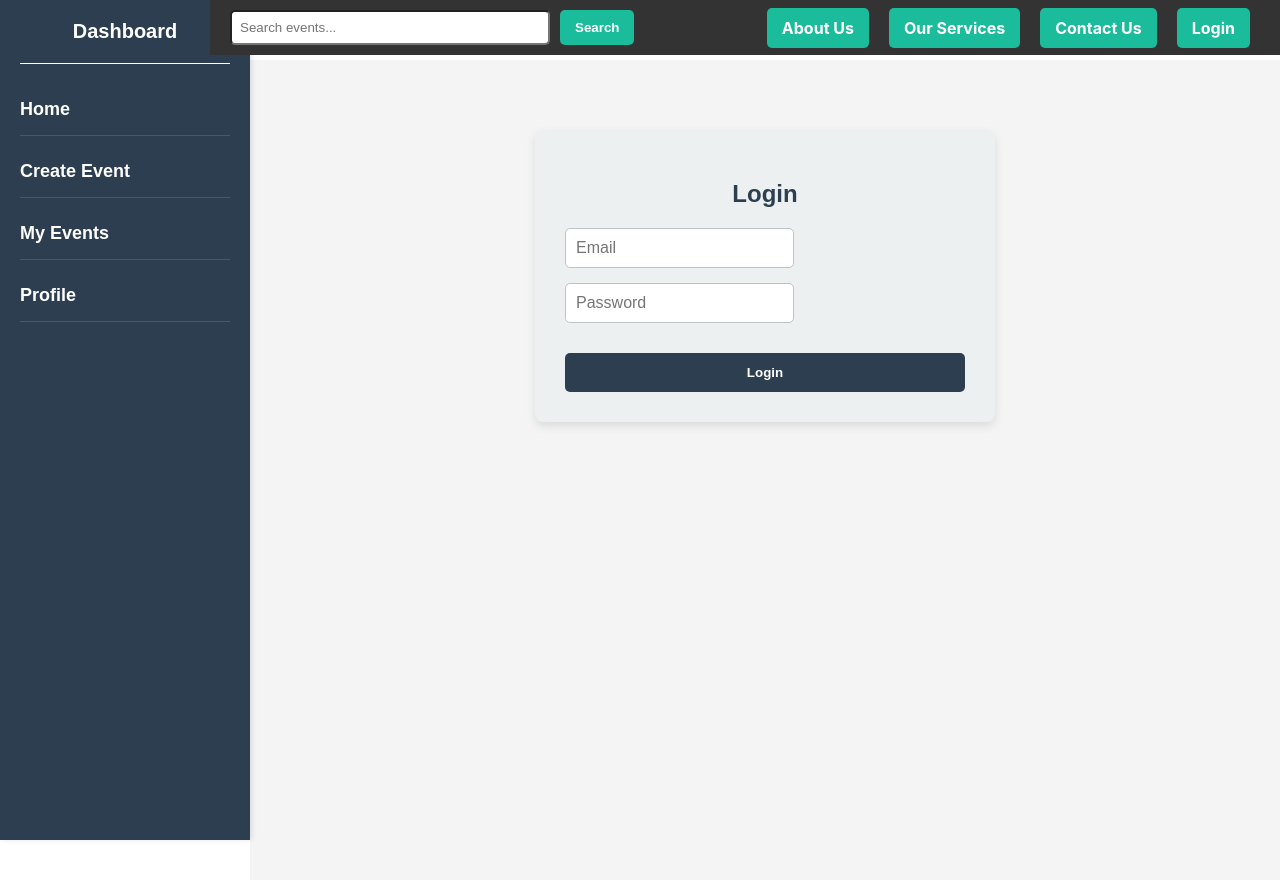
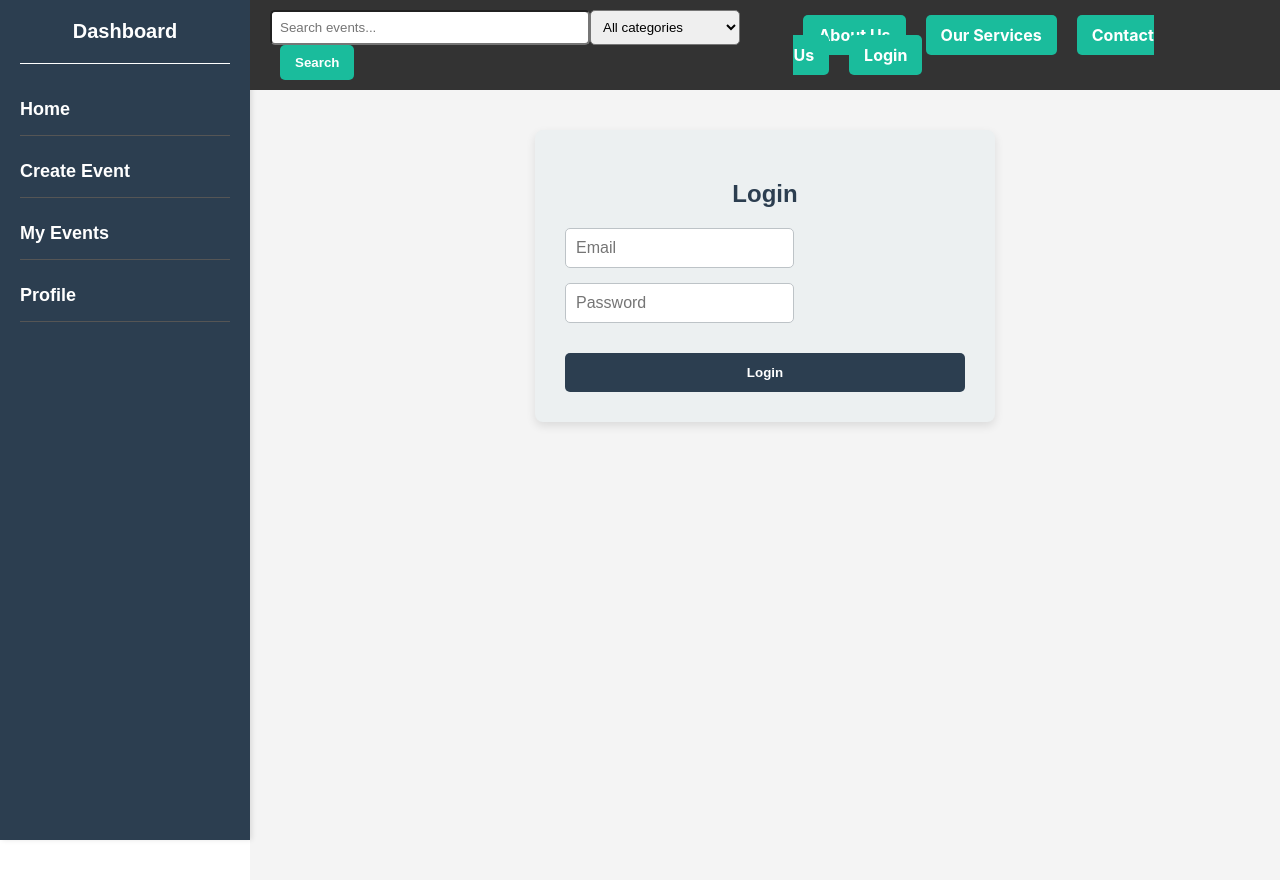
Before and after one commit to WalterSyd/EVENT-MGT-APP, a React (Create React App) app in the folder client/: page /login in a window 1280 px wide. Shown: the top 880 px of the page. Built offline with nearby package versions, Linux system fonts and the light colour scheme.

Commit message:
finetuned navbar styling

```diff
--- a/client/src/App.css
+++ b/client/src/App.css
@@ -7,7 +7,7 @@
 
 /* Main Content Area */
 .main-content {
-  margin-left: 250px; /* Space for the sidebar */
+  margin-left: 300px; /* Space for the sidebar */
   margin-top: 50px; /* Space for the navbar */
   padding: 20px; /* Padding for content */
   background-color: #f7f9fa; /* Light background for contrast */
--- a/client/src/components/Navbar.js
+++ b/client/src/components/Navbar.js
@@ -3,15 +3,25 @@ import axios from 'axios';
 import { Link } from 'react-router-dom'; // Import Link for routing
 
 
+
+
 const Navbar = () => {
   const [searchTerm, setSearchTerm] = useState('');
   const [searchResults, setSearchResults] = useState([]);
+  const [searchCategory, setSearchCategory] = useState('all');
   const [access_token, setAccessToken] = useState(localStorage.getItem('access_token') || '');
+
+
 
 
   const handleSearch = async () => {
     try {
-      const response = await axios.get(`/events?search=${searchTerm}`);
+      const response = await axios.get(`/api/events/search`, {
+        params: {
+          term: searchTerm,
+          category: searchCategory,
+        },
+      });
       setSearchResults(response.data);
       console.log('Search Results:', response.data);
     } catch (error) {
@@ -27,11 +37,15 @@ const Navbar = () => {
   };
 
 
+
+
   const handleLogout = () => {
     localStorage.removeItem('access_token');
     setAccessToken('');
     window.location.href = '/login';
   };
+
+
 
 
   // Navbar Styles (you can adjust them further)
@@ -44,10 +58,12 @@ const Navbar = () => {
     color: '#fff',
     position: 'fixed',
     top: '0',
-    left: '210px', // Accounts for the sidebar width
+    left: '250px', // Accounts for the sidebar width
     right: '0',
     zIndex: '1001',
   };
+
+
 
 
   const buttonStyle = {
@@ -63,6 +79,8 @@ const Navbar = () => {
   };
 
 
+
+
   return (
     <div>
       <div style={navbarStyle}>
@@ -75,8 +93,21 @@ const Navbar = () => {
             onChange={(e) => setSearchTerm(e.target.value)}
             style={{ padding: '8px', borderRadius: '5px', width: '300px' }}
           />
+          <select
+            value={searchCategory}
+            onChange={(e) => setSearchCategory(e.target.value)}
+            style={{ padding: '8px', borderRadius: '5px', width: '150px' }}
+          >
+            <option value="all">All categories</option>
+            <option value="music">Music</option>
+            <option value="sports">Sports</option>
+            <option value="art">Art</option>
+            <option value="food">Food</option>
+          </select>
           <button style={buttonStyle} onClick={handleSearch}>Search</button>
         </div>
+
+
 
 
         {/* Navbar Links */}
@@ -92,6 +123,8 @@ const Navbar = () => {
           )}
         </div>
       </div>
+
+
 
       {/* Search Results */}
       {searchResults.length > 0 && (
@@ -111,4 +144,6 @@ const Navbar = () => {
 };
 
 
+
+
 export default Navbar;
```
Also changed, not shown: 2 other files (tests, documents, lock files or other folders).
